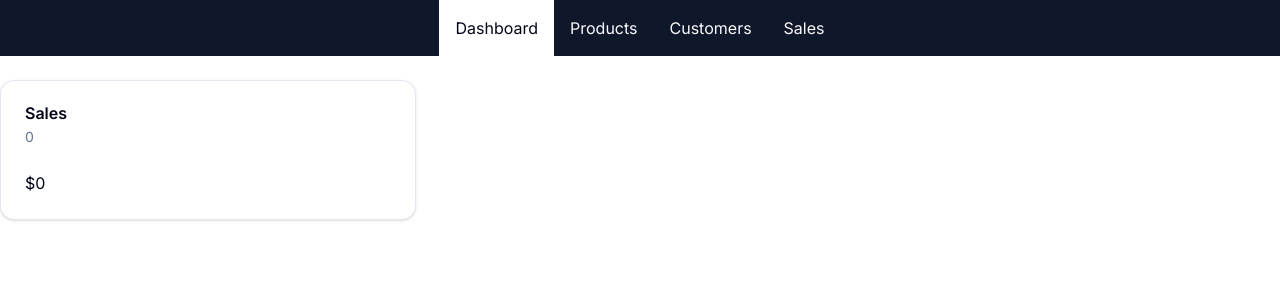
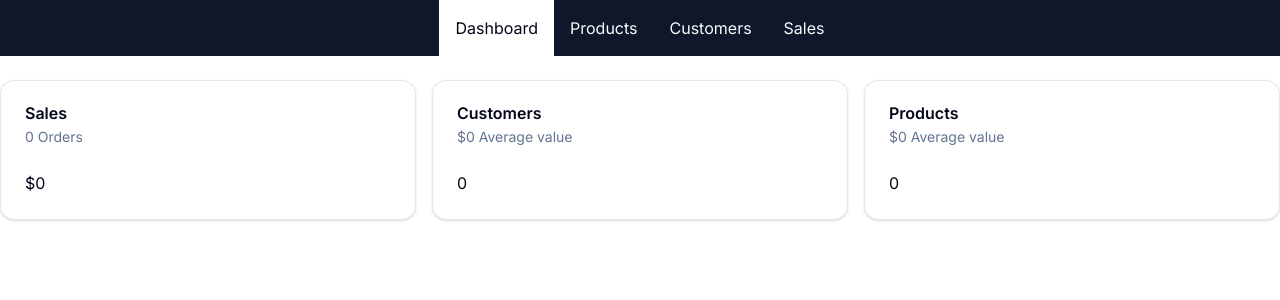
Before and after one commit to Azikenp/prisma-backend_ecom, a Next.js app: page /admin in a window 1280 px wide. Shown: the top 300 px of the page. Built offline with nearby package versions, Linux system fonts and the light colour scheme; no server answers; the database is empty.

Commit message:
getting datas from prisma client

```diff
--- a/src/app/admin/page.tsx
+++ b/src/app/admin/page.tsx
@@ -21,14 +21,58 @@
   };
 }
 
+async function getUserData() {
+  const [userCount, orderData] = await Promise.all([
+    db.user.count(),
+    db.order.aggregate({
+      _sum: { pricePaidInCents: true },
+    }),
+  ]);
+
+  return {
+    userCount,
+    averageValuePerUser:
+      userCount === 0
+        ? 0
+        : (orderData._sum.pricePaidInCents || 0) / userCount / 100,
+  };
+}
+
+async function getProductData() {
+  const [activeCount, inactiveCount] = await Promise.all([
+    db.product.count({ where: { isAvailableForPurchase: true } }),
+    db.product.count({ where: { isAvailableForPurchase: false } }),
+  ]);
+
+  return { activeCount, inactiveCount };
+}
+
 const AdminDashboard = async () => {
-  const salesData = await getSalesData();
+  const [salesData, userData, productData] = await Promise.all([
+    getSalesData(),
+    getUserData(),
+    getProductData(),
+  ]);
   return (
     <div className="grid grid-cols-1 md:grid-cols-2 lg:grid-cols-3 gap-4">
       <DashboardCard
         title="Sales"
-        subtitle={formatNumber(salesData.numberOfSales)}
+        subtitle={`${formatNumber(salesData.numberOfSales)} Orders`}
         body={formatCurrency(salesData.amount)}
+      />
+      <DashboardCard
+        title="Customers"
+        subtitle={`${formatCurrency(
+          userData.averageValuePerUser
+        )} Average value`}
+        body={formatNumber(userData.userCount)}
+      />
+      <DashboardCard
+        title="Products"
+        subtitle={`${formatCurrency(
+          userData.averageValuePerUser
+        )} Average value`}
+        body={formatNumber(userData.userCount)}
       />
     </div>
   );
```
